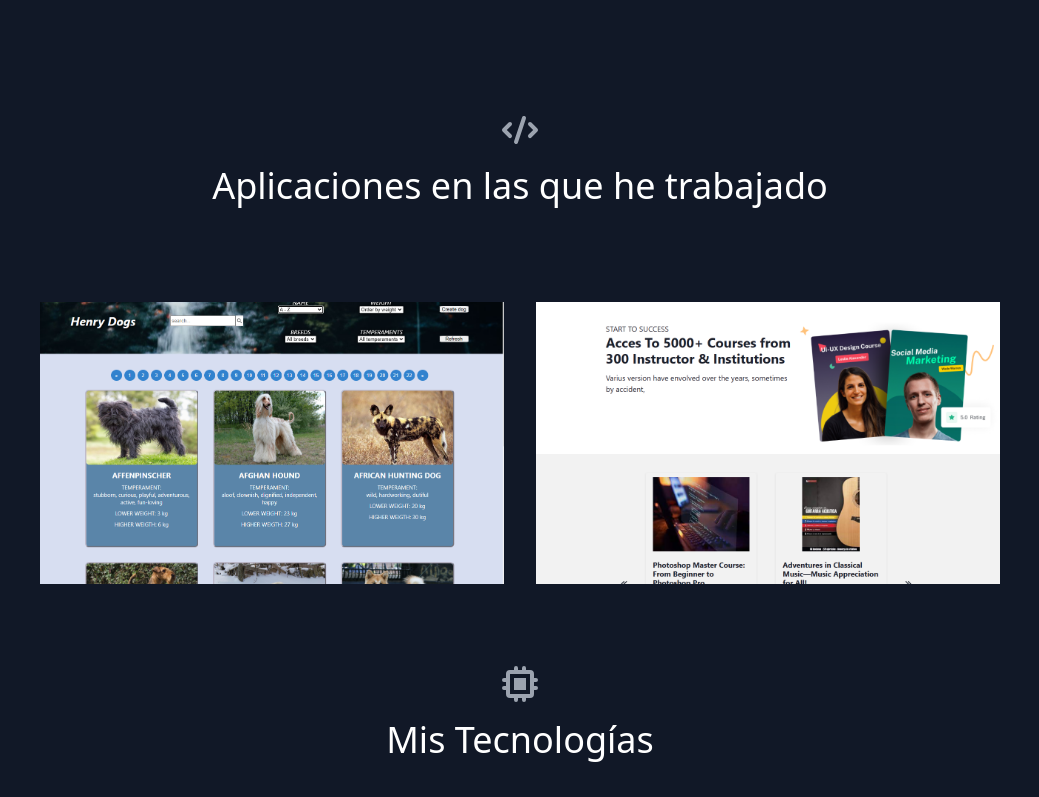
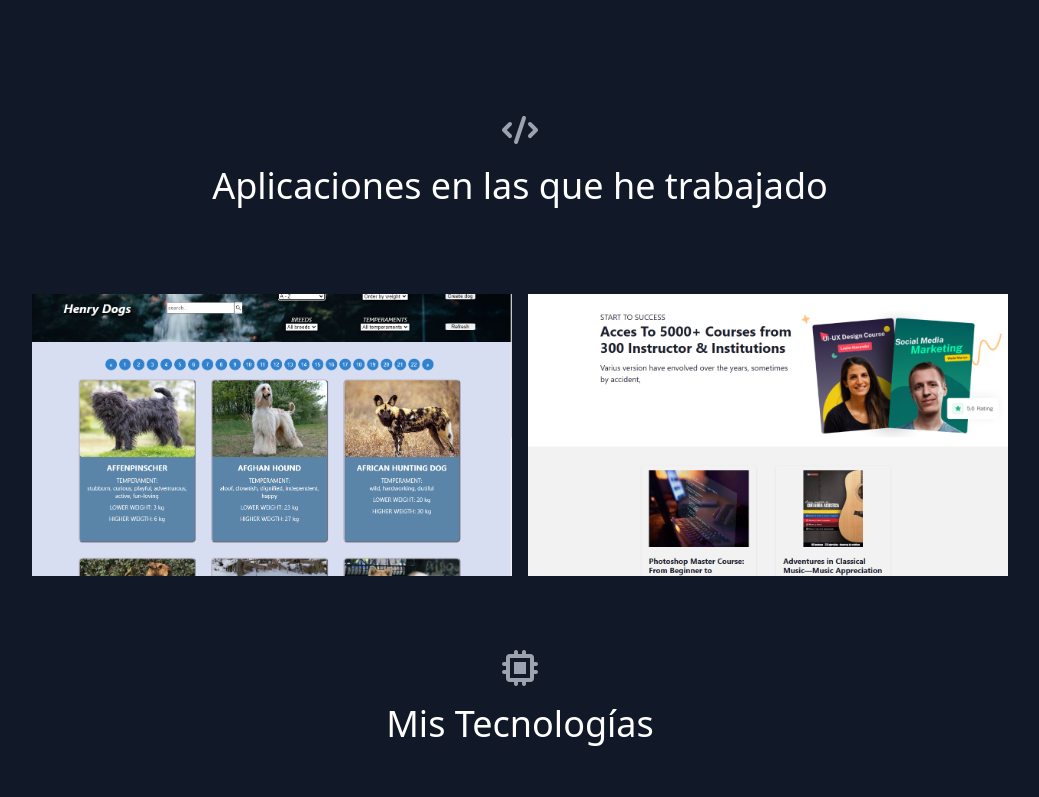
Before and after one commit to Fran3003/Portfolio, a React (Create React App) app: page / in a window 1280 px wide. Shown: the part 484-1281 px from the top of the page, without its empty margins (120-1159 px from the left). Built offline with nearby package versions, Linux system fonts and the light colour scheme.

Commit message:
arreglos

```diff
--- a/public/index.html
+++ b/public/index.html
@@ -24,7 +24,7 @@
       work correctly both with client-side routing and a non-root public URL.
       Learn how to configure a non-root public URL by running `npm run build`.
     -->
-    <title>My Portfolio</title>
+    <title>Mi Portfolio</title>
   </head>
   <body>
 
--- a/src/components/Projects.js
+++ b/src/components/Projects.js
@@ -22,7 +22,7 @@ export default function Projects() {
             <a
               href={project.link} target="_blank"
               key={project.image}
-              className="sm:w-1/2 w-100 p-4">
+              className="sm:w-1/2 w-400 p-2">
               <div className="flex relative">
                 <img
                   alt="gallery"
```
